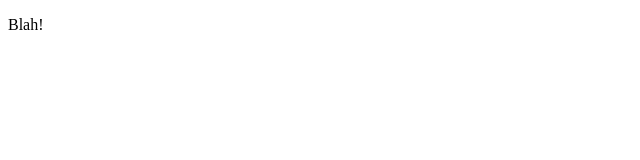
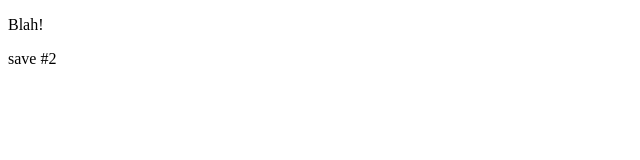
Before and after one commit to reuas-ynohtna/reuas-ynohtna.github.io, a plain HTML site: page index.html in a window 1280 px wide. Shown: the full height of the page, 0-640 px from the left. Drawn offline with Linux system fonts and the light colour scheme.

Commit message:
Update index.html

```diff
--- a/index.html
+++ b/index.html
@@ -5,5 +5,6 @@
   </head>
   <body>
     <p>Blah!</p>
+    <p>save #2</p>
   </body>
 </html>
```
